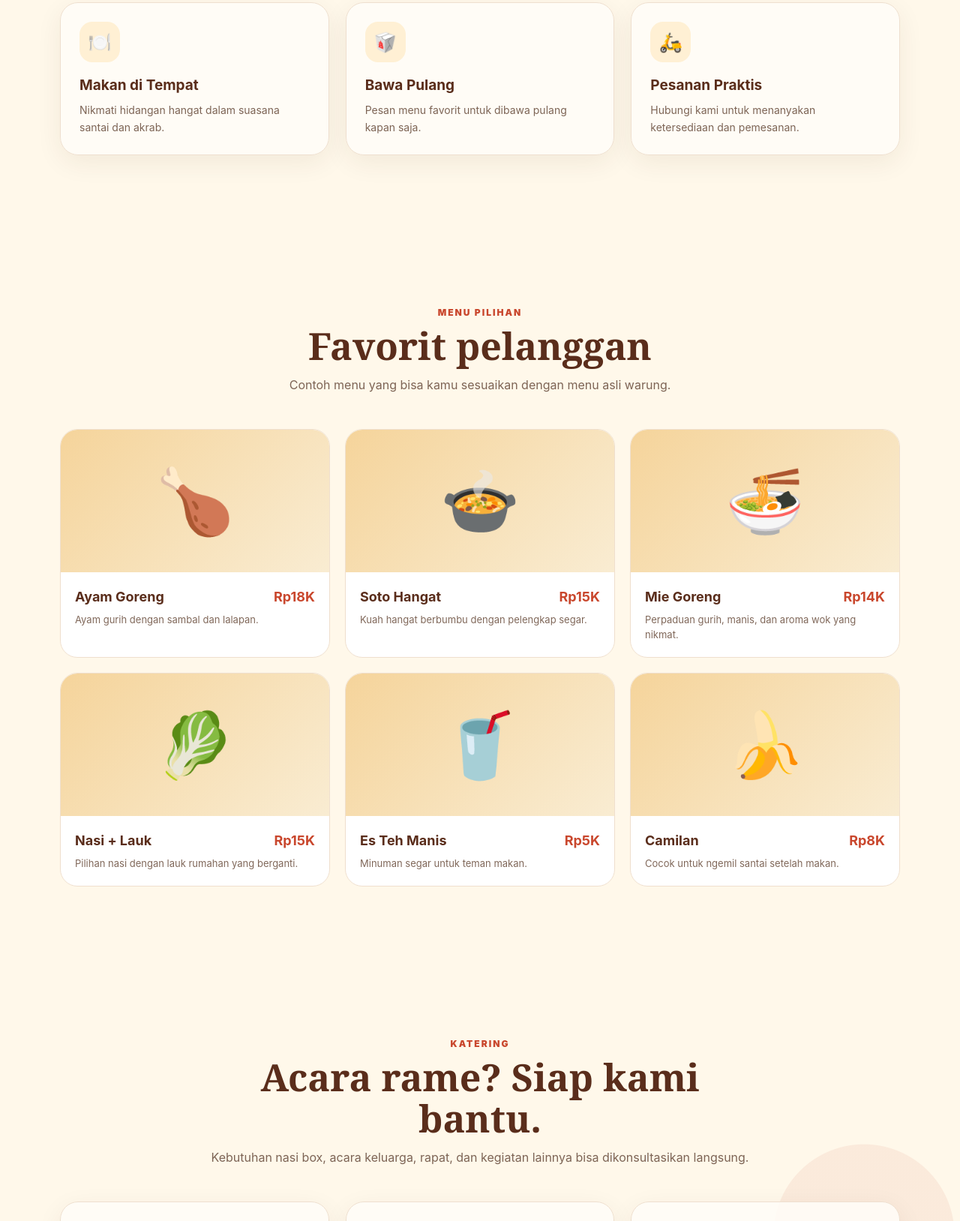
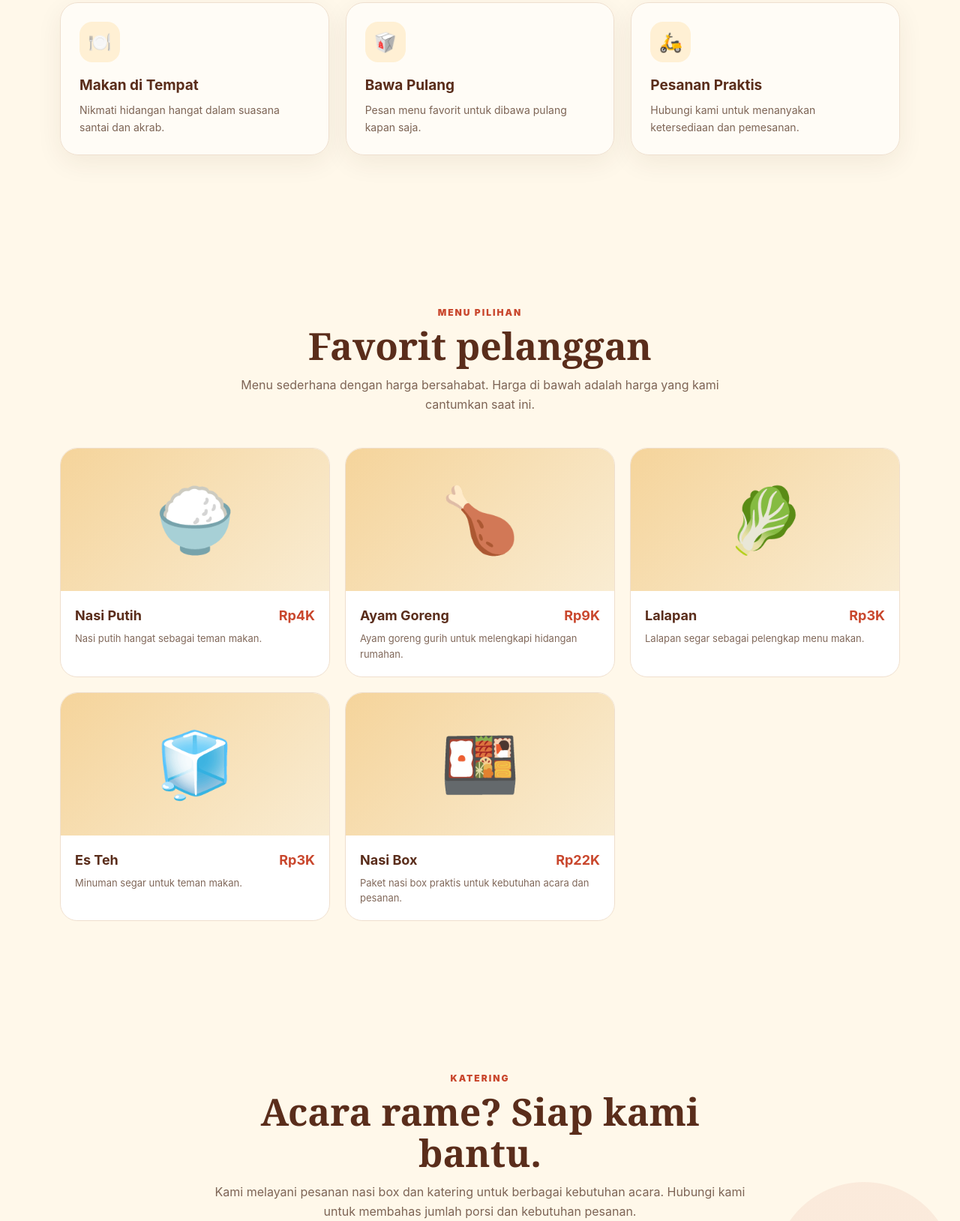
Before and after one commit to pall-NAR/warung-makan-aa-nopal, a plain HTML site: page index.html in a window 1280 px wide. Shown: the part 1172-2800 px from the top of the page at 75% size. Drawn offline with Linux system fonts and the light colour scheme.

Commit message:
Update index.html

```diff
--- a/index.html
+++ b/index.html
@@ -3,8 +3,8 @@
 <head>
 <meta charset="UTF-8">
 <meta name="viewport" content="width=device-width, initial-scale=1.0">
-<meta name="description" content="WARUNG MAKAN AA NOPAL - Sajian rumahan lezat, katering, dan layanan kuliner.">
-<title>WARUNG MAKAN AA NOPAL</title>
+<meta name="description" content="WARUNG MAKAN AA NOPAL di Bojonggede, Kabupaten Bogor. Warung makan rumahan dengan menu sederhana, harga bersahabat, makan di tempat, take away, katering, dan nasi box.">
+<title>WARUNG MAKAN AA NOPAL | Warung Makan & Katering Bojonggede</title>
 <style>
   :root{
     --cream:#fff8ea;
@@ -252,7 +252,7 @@
         <div>
           <div class="eyebrow">🍽️ Sajian hangat setiap hari</div>
           <h1>Rasa Enak,<br><span>Suasana Akrab.</span></h1>
-          <p>Selamat datang di <strong>WARUNG MAKAN AA NOPAL</strong>. Tempat makan bernuansa rumahan dengan sajian nikmat, porsi mantap, dan pelayanan yang bikin betah.</p>
+          <p>Selamat datang di <strong>WARUNG MAKAN AA NOPAL</strong>, warung makan rumahan di Bojonggede, Kabupaten Bogor. Kami menyajikan makanan dengan harga bersahabat, melayani makan di tempat, take away, serta katering dan nasi box.</p>
           <div class="actions">
             <a href="#menu" class="btn btn-primary">Lihat Menu →</a>
             <a href="#kontak" class="btn btn-secondary">📍 Hubungi Kami</a>
@@ -286,15 +286,14 @@
         <div class="section-head">
           <div class="tag">Menu Pilihan</div>
           <h2>Favorit pelanggan</h2>
-          <p>Contoh menu yang bisa kamu sesuaikan dengan menu asli warung.</p>
+          <p>Menu sederhana dengan harga bersahabat. Harga di bawah adalah harga yang kami cantumkan saat ini.</p>
         </div>
         <div class="menu-grid">
-          <article class="menu-card"><div class="food-photo">🍗</div><div class="menu-body"><h3>Ayam Goreng <span class="price">Rp18K</span></h3><p>Ayam gurih dengan sambal dan lalapan.</p></div></article>
-          <article class="menu-card"><div class="food-photo">🍲</div><div class="menu-body"><h3>Soto Hangat <span class="price">Rp15K</span></h3><p>Kuah hangat berbumbu dengan pelengkap segar.</p></div></article>
-          <article class="menu-card"><div class="food-photo">🍜</div><div class="menu-body"><h3>Mie Goreng <span class="price">Rp14K</span></h3><p>Perpaduan gurih, manis, dan aroma wok yang nikmat.</p></div></article>
-          <article class="menu-card"><div class="food-photo">🥬</div><div class="menu-body"><h3>Nasi + Lauk <span class="price">Rp15K</span></h3><p>Pilihan nasi dengan lauk rumahan yang berganti.</p></div></article>
-          <article class="menu-card"><div class="food-photo">🥤</div><div class="menu-body"><h3>Es Teh Manis <span class="price">Rp5K</span></h3><p>Minuman segar untuk teman makan.</p></div></article>
-          <article class="menu-card"><div class="food-photo">🍌</div><div class="menu-body"><h3>Camilan <span class="price">Rp8K</span></h3><p>Cocok untuk ngemil santai setelah makan.</p></div></article>
+          <article class="menu-card"><div class="food-photo">🍚</div><div class="menu-body"><h3>Nasi Putih <span class="price">Rp4K</span></h3><p>Nasi putih hangat sebagai teman makan.</p></div></article>
+          <article class="menu-card"><div class="food-photo">🍗</div><div class="menu-body"><h3>Ayam Goreng <span class="price">Rp9K</span></h3><p>Ayam goreng gurih untuk melengkapi hidangan rumahan.</p></div></article>
+          <article class="menu-card"><div class="food-photo">🥬</div><div class="menu-body"><h3>Lalapan <span class="price">Rp3K</span></h3><p>Lalapan segar sebagai pelengkap menu makan.</p></div></article>
+          <article class="menu-card"><div class="food-photo">🧊</div><div class="menu-body"><h3>Es Teh <span class="price">Rp3K</span></h3><p>Minuman segar untuk teman makan.</p></div></article>
+          <article class="menu-card"><div class="food-photo">🍱</div><div class="menu-body"><h3>Nasi Box <span class="price">Rp22K</span></h3><p>Paket nasi box praktis untuk kebutuhan acara dan pesanan.</p></div></article>
         </div>
       </div>
     </section>
@@ -304,12 +303,12 @@
         <div class="section-head">
           <div class="tag">Katering</div>
           <h2>Acara rame? Siap kami bantu.</h2>
-          <p>Kebutuhan nasi box, acara keluarga, rapat, dan kegiatan lainnya bisa dikonsultasikan langsung.</p>
+          <p>Kami melayani pesanan nasi box dan katering untuk berbagai kebutuhan acara. Hubungi kami untuk membahas jumlah porsi dan kebutuhan pesanan.</p>
         </div>
         <div class="cards">
-          <article class="card"><div class="icon">🎁</div><h3>Nasi Box</h3><p>Paket praktis untuk rapat, pengajian, arisan, dan acara lainnya.</p></article>
-          <article class="card"><div class="icon">👨‍👩‍👧‍👦</div><h3>Acara Keluarga</h3><p>Menu untuk kumpul keluarga dengan porsi yang dapat disesuaikan.</p></article>
-          <article class="card"><div class="icon">📋</div><h3>Custom Pesanan</h3><p>Diskusikan jumlah porsi dan pilihan menu sesuai kebutuhan acara.</p></article>
+          <article class="card"><div class="icon">🎁</div><h3>Katering</h3><p>Layanan katering untuk berbagai kebutuhan acara dan pesanan.</p></article>
+          <article class="card"><div class="icon">🍱</div><h3>Nasi Box</h3><p>Paket nasi box tersedia dengan harga Rp22.000 per box.</p></article>
+          <article class="card"><div class="icon">📋</div><h3>Konsultasi Pesanan</h3><p>Diskusikan jumlah porsi dan kebutuhan katering langsung melalui WhatsApp.</p></article>
         </div>
       </div>
     </section>
@@ -328,7 +327,7 @@
         <div class="contact" id="kontak">
           <div class="tag">Kontak</div>
           <h2>Yuk, ngobrol.</h2>
-          <p style="color:#7d6455">Klik salah satu kontak di bawah untuk terhubung dengan WARUNG MAKAN AA NOPAL.</p>
+          <p style="color:#7d6455">WARUNG MAKAN AA NOPAL berlokasi di Jl. Citayam, Kp. Panjang, Bojonggede, Kabupaten Bogor, Jawa Barat.</p>
           <div class="contact-row">
             <div class="icon">💬</div>
             <div><small>WhatsApp</small><a href="https://wa.me/6289678900165" target="_blank" rel="noopener">0896 7890 0165</a></div>
```
